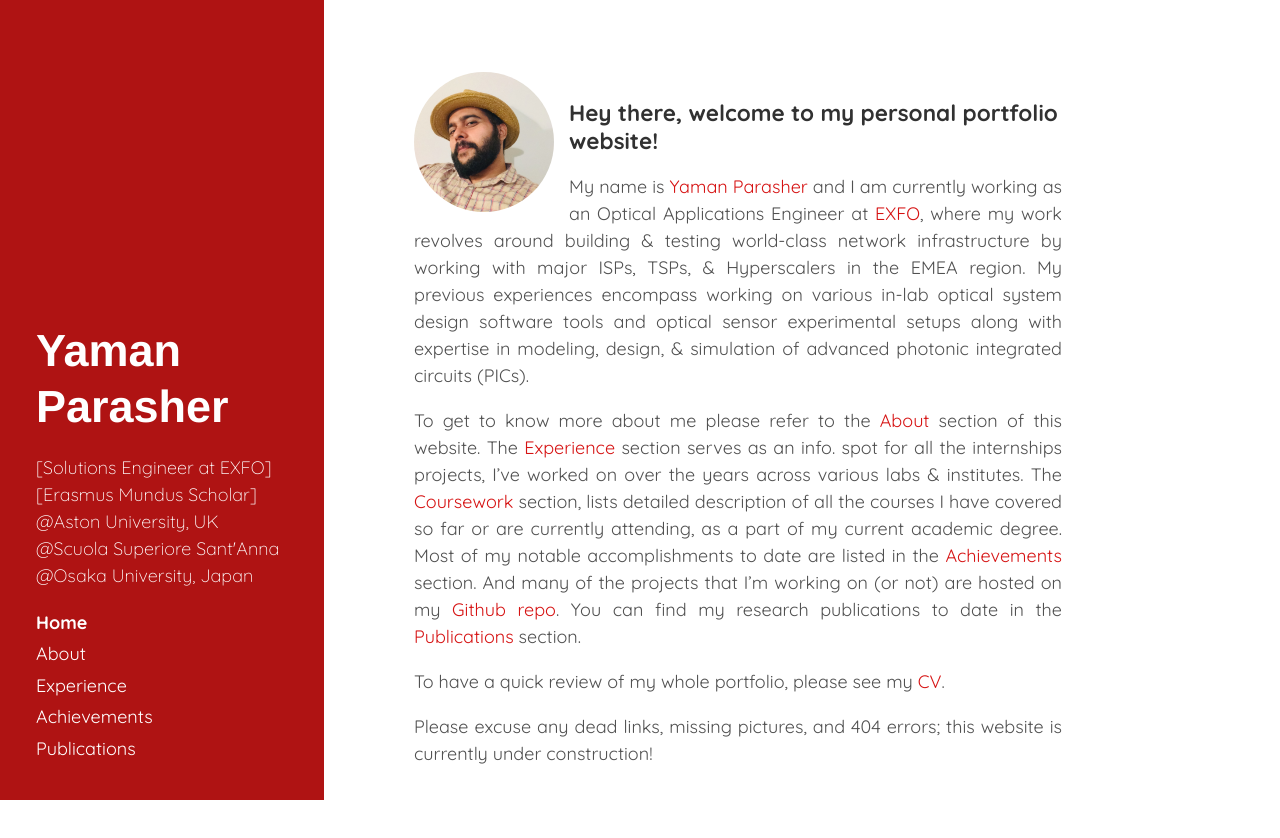
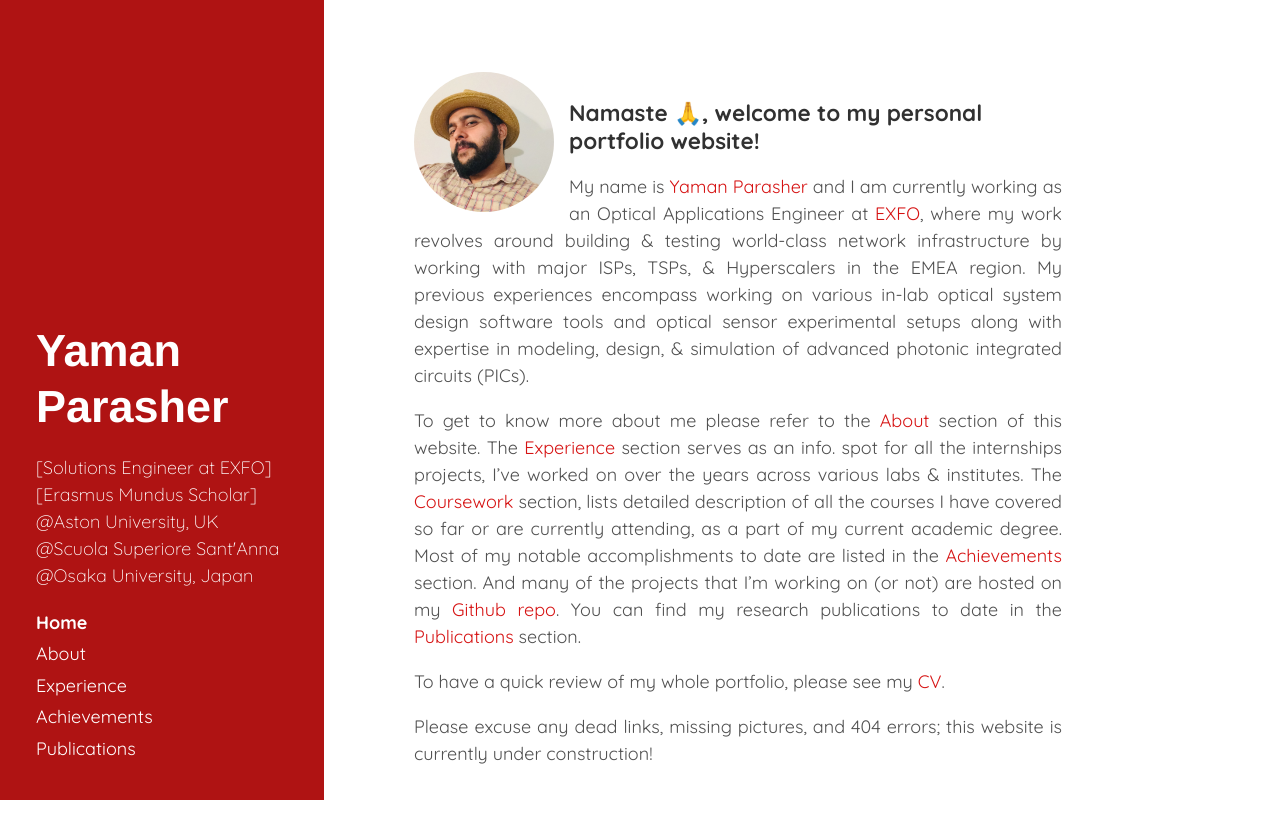
Before and after one commit to parasheryaman19/parasheryaman19.github.io, a plain HTML site: page index.html in a window 1280 px wide. Drawn offline with nearby package versions, Linux system fonts and the light colour scheme; some packages are replaced by stand-ins of ours; a web font is replaced by a local one.

Commit message:
Update index.html

```diff
--- a/index.html
+++ b/index.html
@@ -84,7 +84,7 @@
     <img src="/projectmaterial/material/Yaman_Photo.jpg" alt="Avatar" class="header-img" />
 </div>
 
-<h3 id="hey-there">Hey there, welcome to my personal portfolio website!</h3>
+<h3 id="hey-there">Namaste 🙏, welcome to my personal portfolio website!</h3>
 
 <p style="text-align:justify">My name is <a href="https://www.linkedin.com/in/yaman-parasher/">Yaman Parasher</a> and I am currently working as an Optical Applications Engineer at <a href="https://www.exfo.com/en/"> EXFO</a>, where my work revolves around building & testing world-class network infrastructure by working with major ISPs, TSPs, & Hyperscalers in the EMEA region.
 
```
